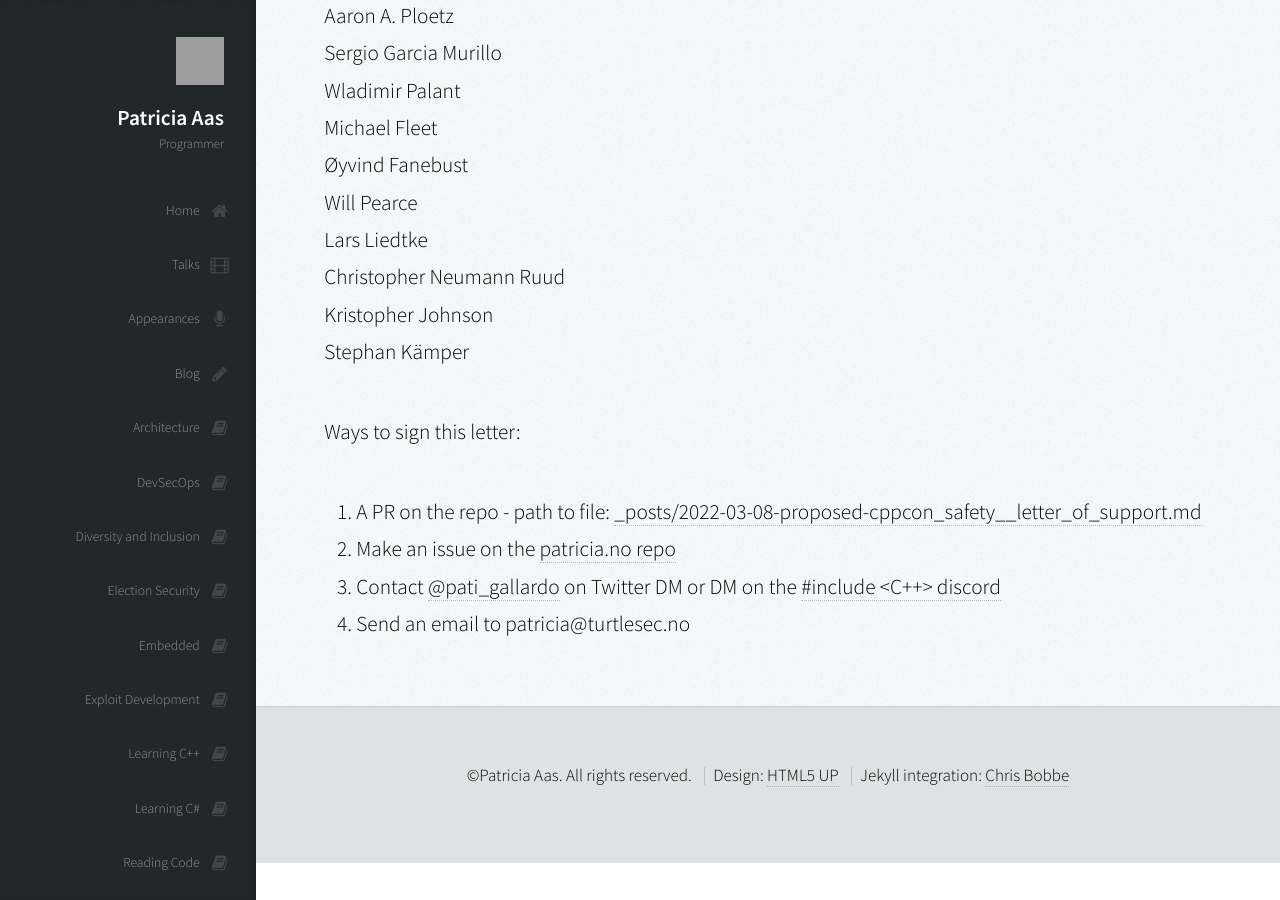
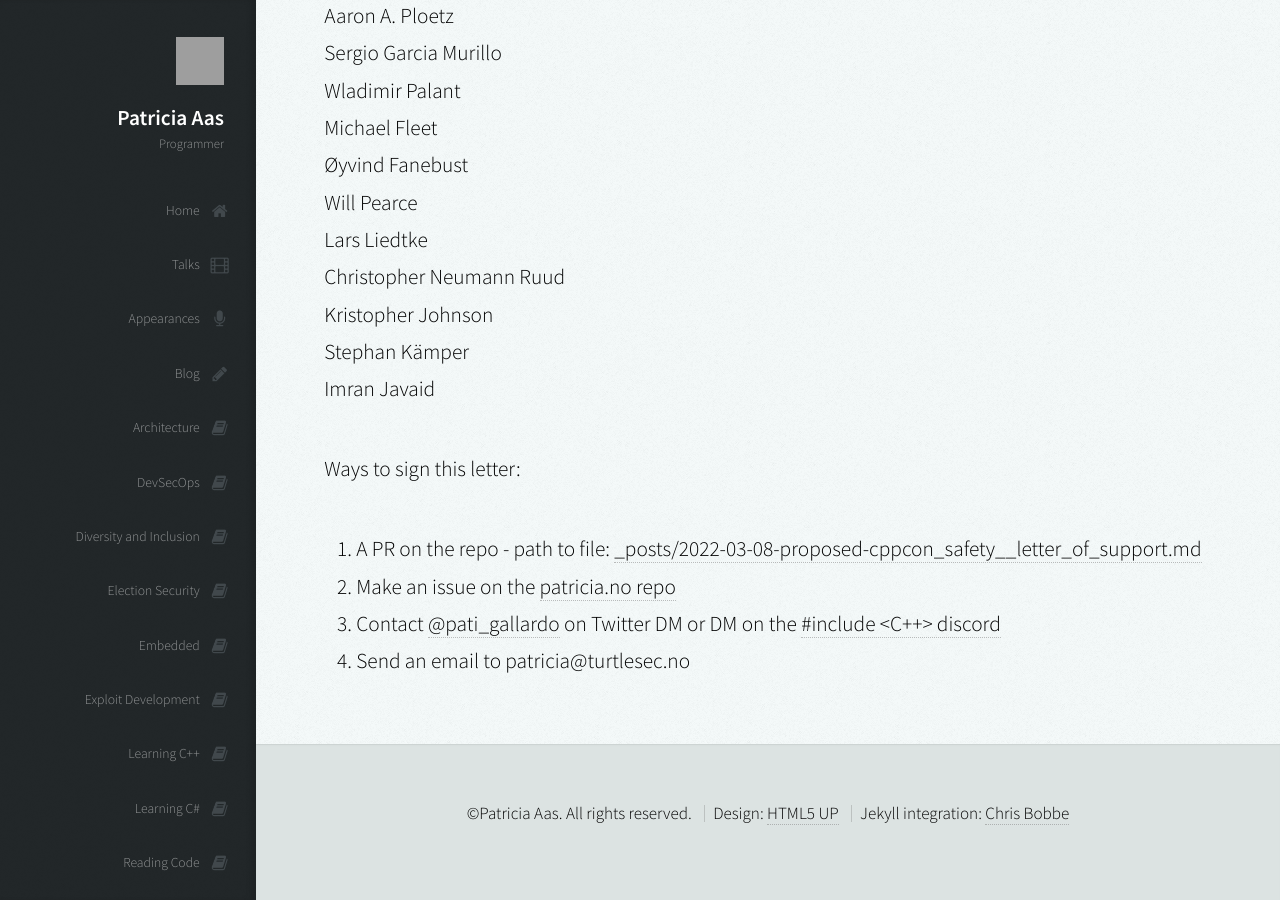
Before and after one commit to patricia-gallardo/patricia-gallardo.github.io, a Jekyll site: the page built from _posts/2022-03-08-proposed-cppcon_safety__letter_of_support.md, in a window 1280 px wide and 900 px high, scrolled down 9143 px. Built offline with Jekyll 4.4.1, drawn with Linux system fonts in a browser that asks for light colours; nearby versions of some CDN libraries; grey boxes are pictures that could not be loaded.

Commit message:
Added Imran Javaid to signatories

```diff
--- a/_posts/2022-03-08-proposed-cppcon_safety__letter_of_support.md
+++ b/_posts/2022-03-08-proposed-cppcon_safety__letter_of_support.md
@@ -253,6 +253,7 @@ Lars Liedtke <br>
 Christopher Neumann Ruud <br>
 Kristopher Johnson <br>
 Stephan Kämper <br>
+Imran Javaid <br>
 
 
 Ways to sign this letter:
```
